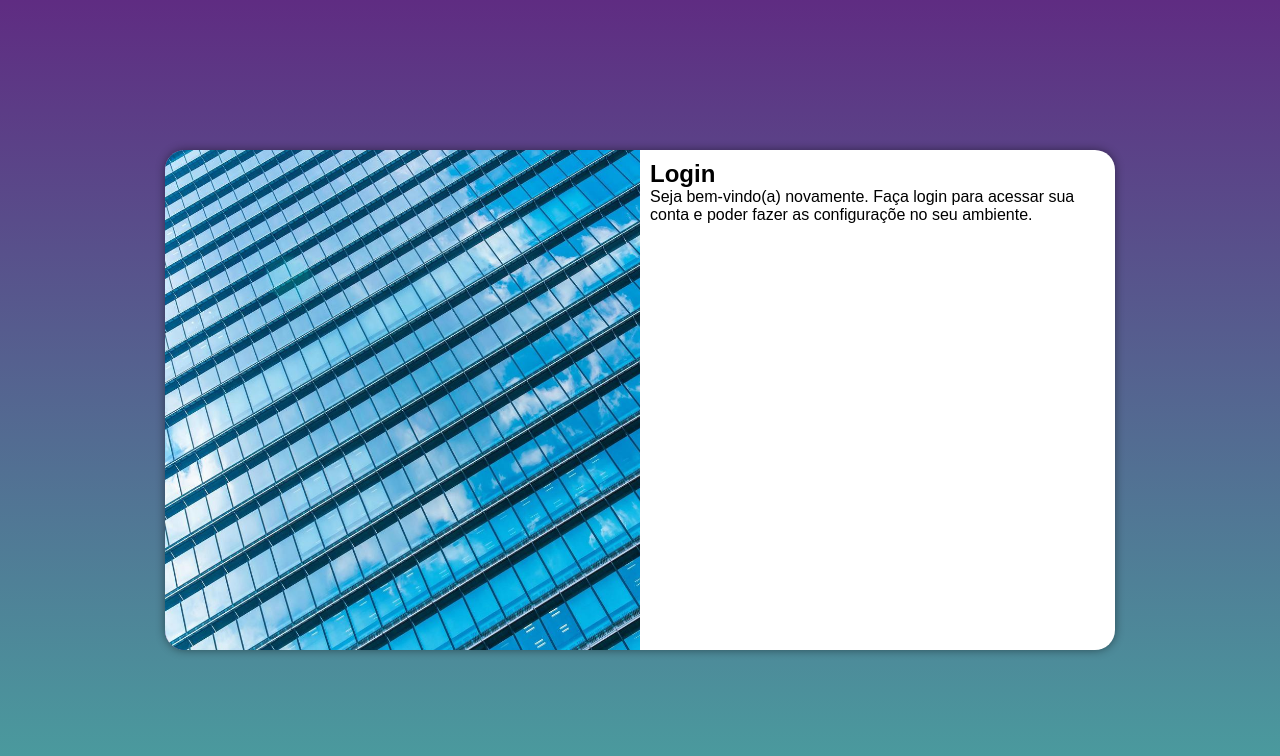
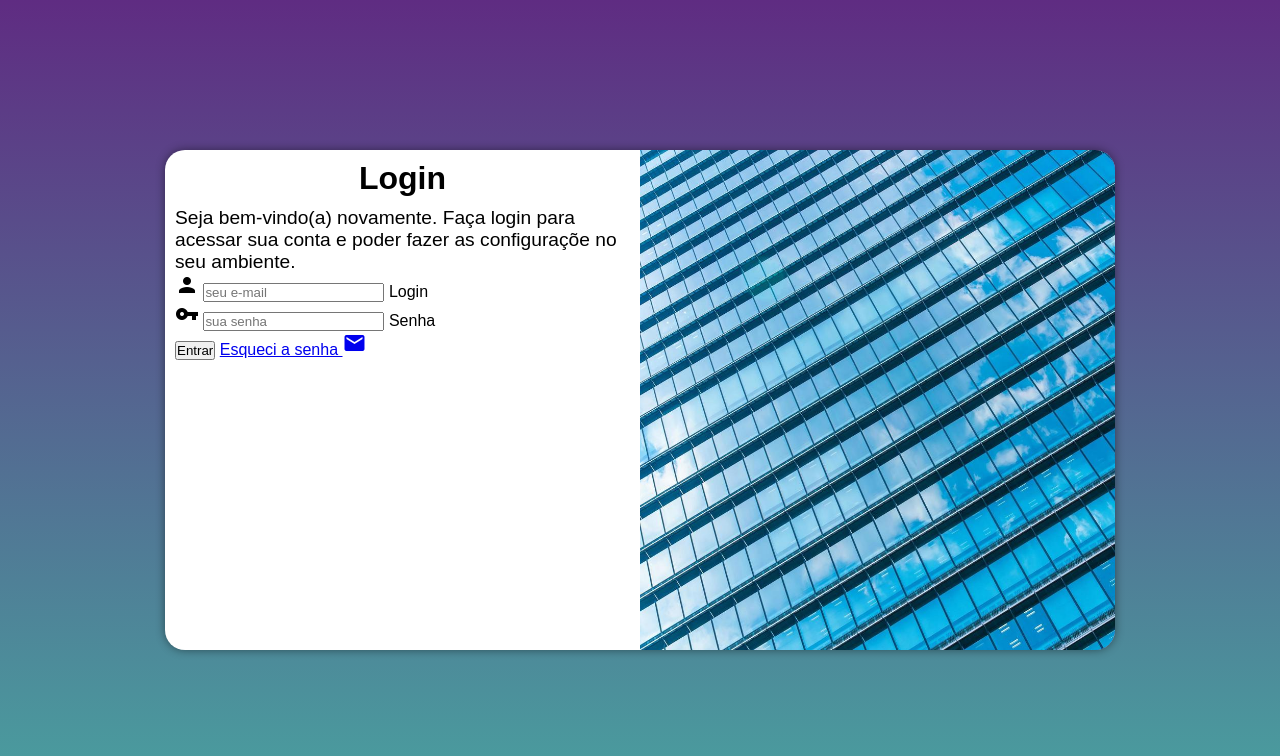
Before and after one commit to AndersonDuca/projeto-login, a plain HTML site: page index.html in a window 1280 px wide. Drawn offline with Linux system fonts and the light colour scheme.

Commit message:
adcionei o furmulario

```diff
--- a/estilos/media-query.css
+++ b/estilos/media-query.css
@@ -1,5 +1,13 @@
 @charset "UTH-8";
 
+/*
+--------------------------
+Pequenas telas: até 600px
+Celular: de 600px até 768px
+Tablet: 768px até 992px
+Desktop: 992px até 1200px
+Grandes Trelas: Acima de 1200px
+*/
 @media screen and (min-width:768px) and (max-width:992px) {
     body{
         background-image: linear-gradient(to top, #49a09f, #5f2c82);
@@ -27,12 +35,20 @@
         width: 950px;
     }
     section#login > div#imagen{
-       float: left;
+       float: right;
        width: 50%;
        height: 100%;
     }
     section#login > div#formulario{
-        float: right;
+        float: left;
         width: 50%;
     }
+
+    div#formulario > h1{
+        font-size: 2em;
+    }
+
+    div#formulario > p{
+        font-size: 1.2em;
+    }
 }
--- a/estilos/style.css
+++ b/estilos/style.css
@@ -54,3 +54,12 @@ section#login >div#formulario{
     display: block;
     padding: 10px;
 }
+
+div#formulario > h1{
+    text-align: center;
+    margin-bottom: 10px;
+}
+
+div#formulario > p{
+    font-size: 0.8em;
+}
--- a/index.html
+++ b/index.html
@@ -4,6 +4,8 @@
     <meta charset="UTF-8">
     <meta name="viewport" content="width=device-width, initial-scale=1.0">
     <title>Login</title>
+    <link href="https://fonts.googleapis.com/icon?family=Material+Icons"
+      rel="stylesheet">
     <link rel="stylesheet" href="estilos/style.css">
     <link rel="stylesheet" href="estilos/media-query.css">
 </head>
@@ -16,8 +18,19 @@
             <div id="formulario">
                 <h1>Login</h1>
                 <p>Seja bem-vindo(a) novamente. Faça login para acessar sua conta e poder fazer as configuraçõe no seu ambiente. </p>
-                <form action="login.php" method="post">
-
+                <form action="login.php" method="post" autocomplete="on">
+                    <div class="campo">
+                        <span class="material-icons">person</span>
+                        <input type="email" name="Login" id="ilogin" placeholder="seu e-mail" autocomplete="email" required maxlength="30">
+                        <label for="ilogin">Login</label>
+                    </div>
+                    <div class="campo">
+                        <span class="material-icons">vpn_key</span>
+                        <input type="password" name="senha" id="isenha" placeholder="sua senha" autocomplete="current-password" required minlength="8" maxlength="20">
+                        <label for="isenha">Senha</label>
+                    </div>
+                    <input type="submit" value="Entrar">
+                    <a href="esqueci.html">Esqueci a senha <i class="material-icons">mail</i></a>
                 </form>
             </div>
         </section>
```
